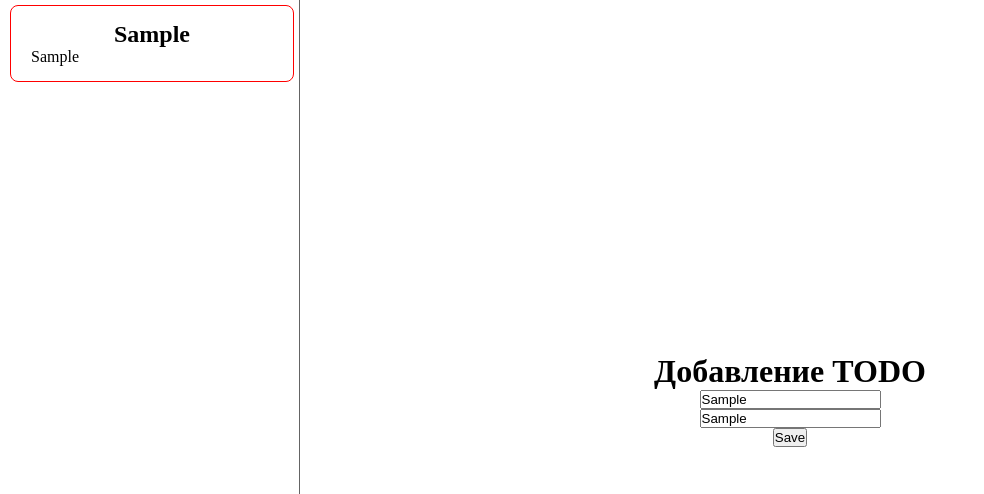
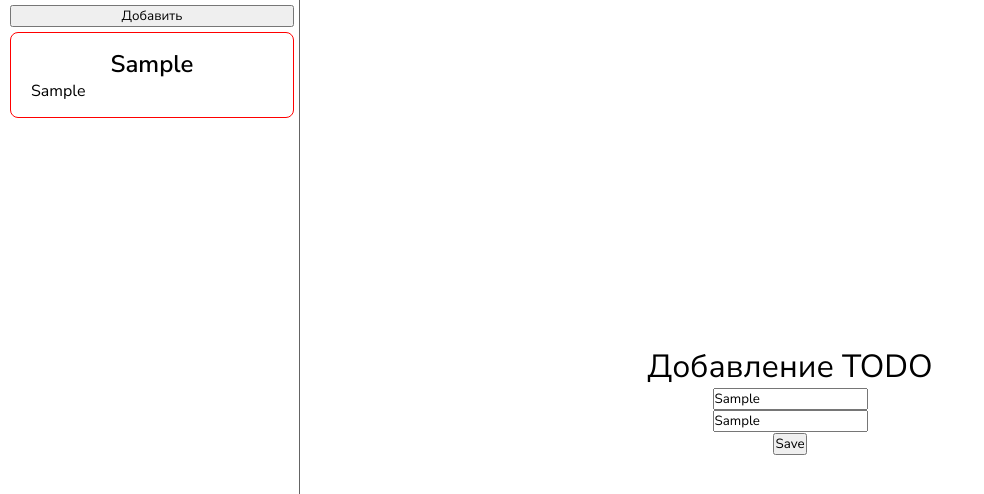
Before and after one commit to abyssone/Infotecs_TODO, a React (Create React App) app: page / in a window 1280 px wide. Both pictures are taken after typing "Sample", "Sample" into the empty fields and a click on the button "Save". Shown: the top 494 px of the page, without its empty margins (0-984 px from the left). Built offline with nearby package versions, Linux system fonts and the light colour scheme.

Commit message:
feat(app): implement selecting note from side bar to display note info

```diff
--- a/public/index.html
+++ b/public/index.html
@@ -8,7 +8,10 @@
       name="description"
       content="Web site created using create-react-app"
     />
-    <title>React App</title>
+    <link rel="preconnect" href="https://fonts.googleapis.com">
+    <link rel="preconnect" href="https://fonts.gstatic.com" crossorigin>
+    <link href="https://fonts.googleapis.com/css2?family=Nunito+Sans:opsz,wght@6..12,200;6..12,400;6..12,600&display=swap" rel="stylesheet">
+    <title>TODO</title>
   </head>
   <body>
     <noscript>You need to enable JavaScript to run this app.</noscript>
--- a/src/App.js
+++ b/src/App.js
@@ -7,7 +7,17 @@ function App() {
 
   // Все TODO хранятся в виде масива объектов типа {title, desc}
   const [noteStorage, setNoteStorage] = useState([]);
+  // Состояние для текущего отображаемого окна компонента Main
+  const [selectedNote, setSelectedNote] = useState();
+  const [mainScreen, setMainScreen] = useState('add');
 
+  // Переключение на вкладку информации о записи
+  // Проверка на undefined, чтобы не срабатывало на стадии mount
+  useEffect(() => {if(selectedNote) setMainScreen('info')}, [selectedNote]);
+
+  // ID использует время в милисекундах для избежания коллизий
+  // при удалении старых записей и длину массива для избежания
+  // коллизий при одновременном добавлении записей
   function addToNoteStorage(note) {
     setNoteStorage(prev => [...prev, {...note, id: new Date().getTime() + prev.length}]);
   }
@@ -16,8 +26,8 @@ function App() {
 
   return (
     <div className='app'>
-      <SideBar noteList={noteStorage}/>
-      <Main create={addToNoteStorage}/>
+      <SideBar noteList={noteStorage} selectNote={setSelectedNote} selectScreen={setMainScreen}/>
+      <Main create={addToNoteStorage} screen={mainScreen} noteInfo={selectedNote}/>
     </div>
   );
 }
--- a/src/components/Main.jsx
+++ b/src/components/Main.jsx
@@ -1,11 +1,16 @@
 import React, { useState } from "react";
 import CreatingNote from "./Main/CreatingNote.jsx";
+import NoteInfo from "./Main/NoteInfo.jsx";
 
-const Main = function({create, ...props}) {
+const Main = function({create, noteInfo, screen, ...props}) {
 
-    return (
-        <CreatingNote create={create}/>
-    );
+    return (<div className="main">
+        {
+            (screen === 'add')
+            ? <CreatingNote create={create}/>
+            : <NoteInfo note={noteInfo}/>
+        }
+    </div>)
 }
 
 export default Main;
--- /dev/null
+++ b/src/components/Main/NoteInfo.jsx
@@ -0,0 +1,10 @@
+import React, { useState } from "react";
+
+const NoteInfo = function({note, ...props}) {
+    return (<div>
+        <h1>{note.title}</h1>
+        <p>{note.desc}</p>
+    </div>);
+}
+
+export default NoteInfo;
--- a/src/components/SideBar.jsx
+++ b/src/components/SideBar.jsx
@@ -1,11 +1,12 @@
 import React, { useState } from "react";
 import Note from "./SideBar/Note.jsx";
 
-const SideBar = function({noteList}) {
+const SideBar = function({noteList, selectNote, selectScreen, ...props}) {
 
     return (<div className='side-bar'>
+        <button onClick={() => selectScreen('add')}>Добавить</button>
         {(noteList != null && noteList.length != 0)
-            ? noteList.map(note => <Note key={note.id} title={note.title} desc={note.desc}/>)
+            ? noteList.map(note => <Note key={note.id} select={selectNote} noteInfo ={note}/>)
             : <h1>Записей нет</h1>
         }
     </div>);
--- a/src/components/SideBar/Note.jsx
+++ b/src/components/SideBar/Note.jsx
@@ -1,10 +1,10 @@
 import React, { useState } from "react";
 
-const Note = function(props) {
+const Note = function({noteInfo, select, ...props}) {
 
-    return (<div className="note">
-        <p className="note_header">{props.title}</p>
-        <p className="note_desc">{props.desc}</p>
+    return (<div onClick={() => select(noteInfo)} className="note">
+        <p className="note_header">{noteInfo.title}</p>
+        <p className="note_desc">{noteInfo.desc}</p>
     </div>);
 }
 
--- a/src/styles/App.css
+++ b/src/styles/App.css
@@ -2,6 +2,8 @@
     margin: 0;
     padding: 0;
     box-sizing: border-box;
+    font-family: 'Nunito Sans', sans-serif;
+    font-weight: 400;
 }
 
 html, body, .app {
```
